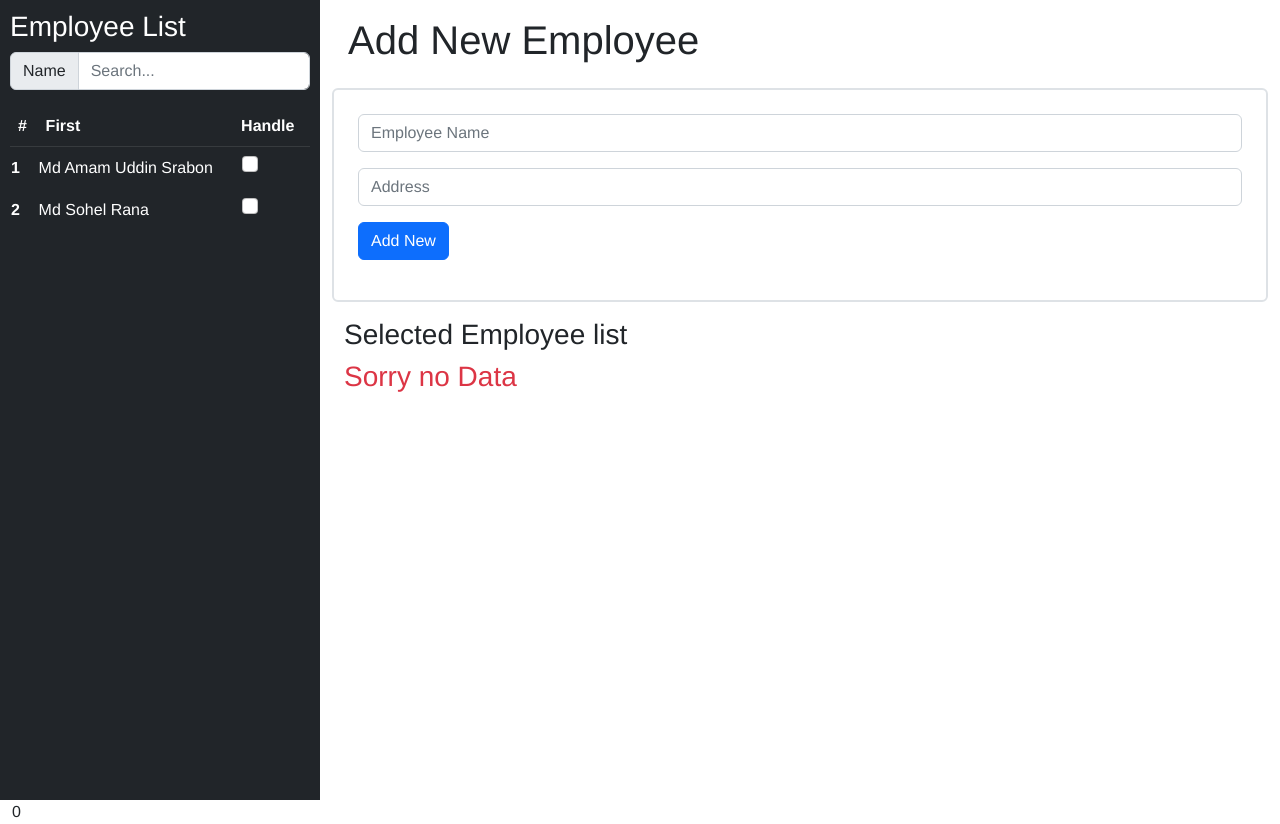
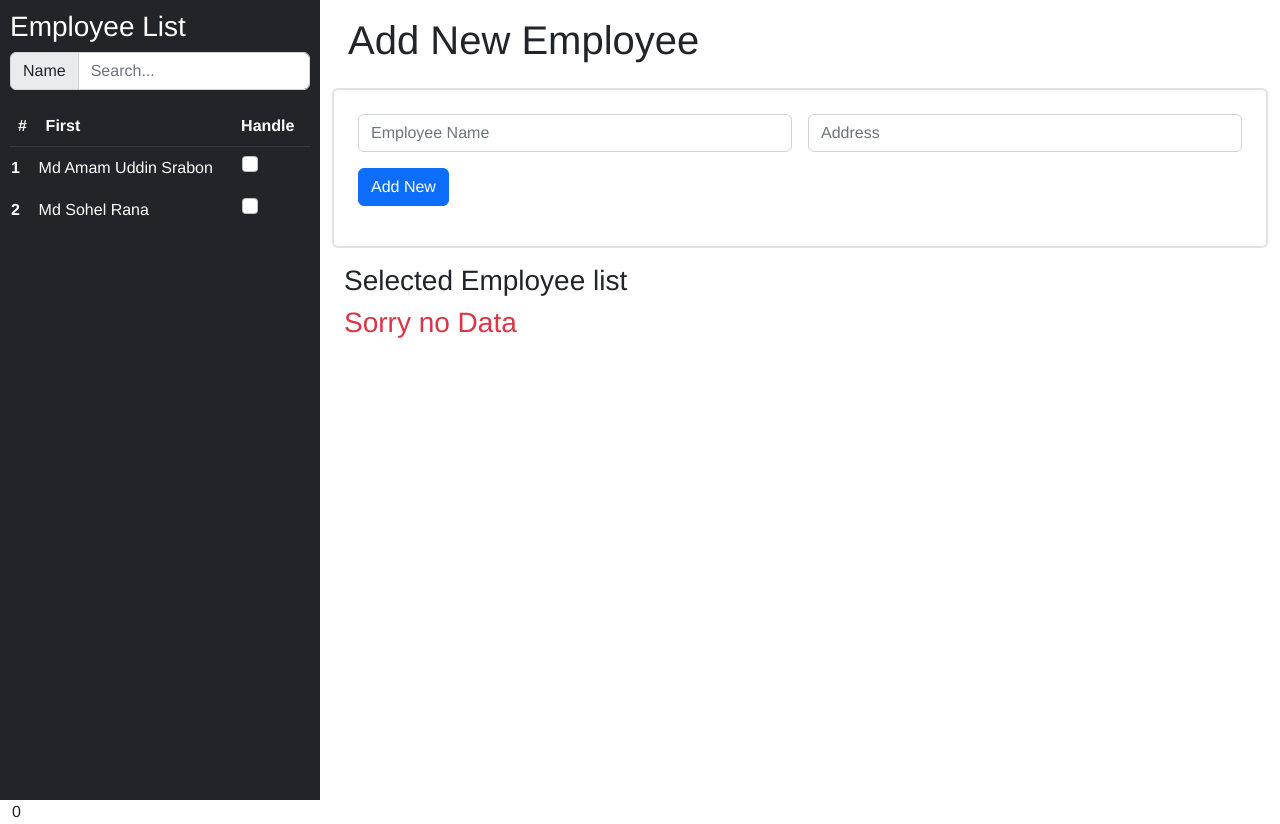
Before and after one commit to srabon0/office-assesment, a Vue app: page / in a window 1280 px wide. Built offline with nearby package versions, Linux system fonts and the light colour scheme.

Commit message:
update employee in employee list

```diff
--- a/src/App.vue
+++ b/src/App.vue
@@ -8,6 +8,7 @@
           v-bind:searchResultIn="searchResultIn"
         ></SidebarNav>
         <ContentArea
+        @updateUser="onUpdateUser"
         @createNew="onCreateNew"
           @editUser="onEditUser"
           @deleteUser="onDeleteUser"
@@ -77,6 +78,17 @@ export default {
     onCreateNew(){
       return this.editRequest = null;
 
+    },
+    onUpdateUser(user){
+      console.log(user);
+      const updateEmployees = this.employee.map(emp=>{
+        if(emp.id===user.userId){
+          return {...emp, name:user.newName,address:user.newAdd,editreq:false } ;
+        }
+        return emp;
+      });
+      this.employee = updateEmployees
+      this.editRequest=null
     }
 
   },
--- a/src/components/AddNewEmployee.vue
+++ b/src/components/AddNewEmployee.vue
@@ -1,25 +1,54 @@
 <template>
   <div>
-    <div class="d-flex m-3 justify-content-between ">
+    <div class="d-flex m-3 justify-content-between">
       <h1 v-if="editRequest?.editreq">{{ head2 }}</h1>
       <h1 v-else>{{ head1 }}</h1>
-      <button @click="createNew" v-if="editRequest?.editreq" class="btn btn-sm btn-success fw-bold" >Create New </button>
+      <button
+        @click="createNew"
+        v-if="editRequest?.editreq"
+        class="btn btn-sm btn-success fw-bold"
+      >
+        Create New
+      </button>
     </div>
     <div class="border border-2 rounded">
-      <form class="m-2 p-3" @submit.prevent="addNewEmployee">
+      <form class="m-2 p-3" v-if="editRequest?.editreq" @submit.prevent="updateEmployee">
         <div class="row g-3">
-          <div>
-            <div v-if="editRequest?.editreq" class="col">
+          <span> {{ editRequest?.id }} </span>
+          <div class="col">
             <input
               type="text"
               class="form-control"
               placeholder="Employee Name"
               aria-label="Employee Name"
               :value="editRequest?.name"
+              v-on:input="setUpdateName"
               required
             />
           </div>
-            <div v-else class="col">
+
+          <div class="col">
+            <input
+              type="text"
+              class="form-control"
+              placeholder="Employee Address"
+              aria-label="Employee Address"
+              :value="editRequest?.address"
+              v-on:input="setUpdateAddress"
+              required
+            />
+          </div>
+        </div>
+        <input
+          v-if="editRequest?.editreq"
+          type="submit"
+          value="Edit Employee"
+          class="btn btn-primary my-3"
+        />
+      </form>
+      <form v-else class="m-2 p-3" @submit.prevent="addNewEmployee">
+        <div class="row g-3">
+          <div class="col">
             <input
               v-model="name"
               type="text"
@@ -29,19 +58,8 @@
               required
             />
           </div>
-          </div>
-          <div>
-            <div v-if="editRequest?.editreq" class="col">
-              <input
-                type="text"
-                class="form-control"
-                placeholder="Employee Address"
-                aria-label="Employee Address"
-                :value="editRequest?.address"
-                required
-              />
-            </div>
-            <div v-else class="col">
+
+          <div class="col">
             <input
               v-model="address"
               type="text"
@@ -52,19 +70,8 @@
             />
           </div>
         </div>
-        </div>
-        <input
-          v-if="editRequest?.editreq"
-          type="submit"
-          value="Edit"
-          class="btn btn-primary my-3"
-        />
-        <input
-          v-else
-          type="submit"
-          value="Add New"
-          class="btn btn-primary my-3"
-        />
+
+        <input type="submit" value="Add New" class="btn btn-primary my-3" />
       </form>
     </div>
   </div>
@@ -76,6 +83,9 @@ export default {
 
   data() {
     return {
+      newName :"",
+      newAddress :"",
+      updateUserId:this.editRequest?.id,
       name: "",
       address: "",
       head1: "Add New Employee",
@@ -92,8 +102,22 @@ export default {
       this.$emit("addEmployee", newEmp);
       (this.name = ""), (this.address = "");
     },
-    createNew(){
-      this.$emit("createNew")
+    createNew() {
+      this.$emit("createNew");
+    },
+    setUpdateName(e){
+      this.newName = (e.target.value)
+    },
+    setUpdateAddress(e){
+      this.newAddress = (e.target.value)
+    },
+    updateEmployee(){
+      var updatedValue =  {
+        userId:this.editRequest.id,
+        newName:this.newName,
+        newAdd:this.newAddress
+      }
+      this.$emit("updateUser", updatedValue)
     }
   },
 };
--- a/src/components/ContentArea.vue
+++ b/src/components/ContentArea.vue
@@ -1,6 +1,6 @@
 <template>
   <div class="col" id="main">
-    <AddNewEmployee @createNew="onCreateNew" :editRequest="editRequest"  @addEmployee="onAddnewEmployee"></AddNewEmployee>
+    <AddNewEmployee @updateUser="onUpdateUser" @createNew="onCreateNew" :editRequest="editRequest"  @addEmployee="onAddnewEmployee"></AddNewEmployee>
 
     <div class="container my-3">
       <h3>Selected Employee list</h3>
@@ -31,6 +31,10 @@ export default {
     },
     onCreateNew(){
       this.$emit("createNew")
+    },
+    onUpdateUser(user){
+      this.$emit("updateUser",user)
+
     }
   },
 };
```
Lines whose indentation alone changed are shown as unchanged.
